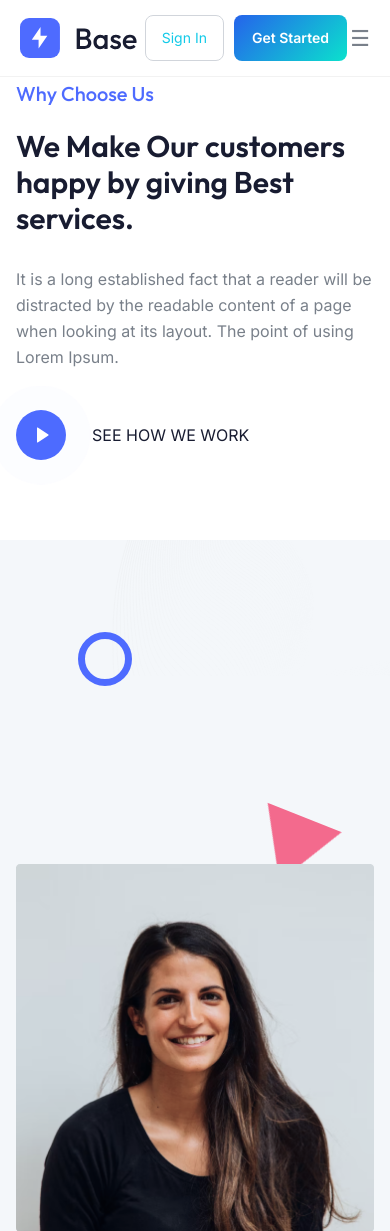
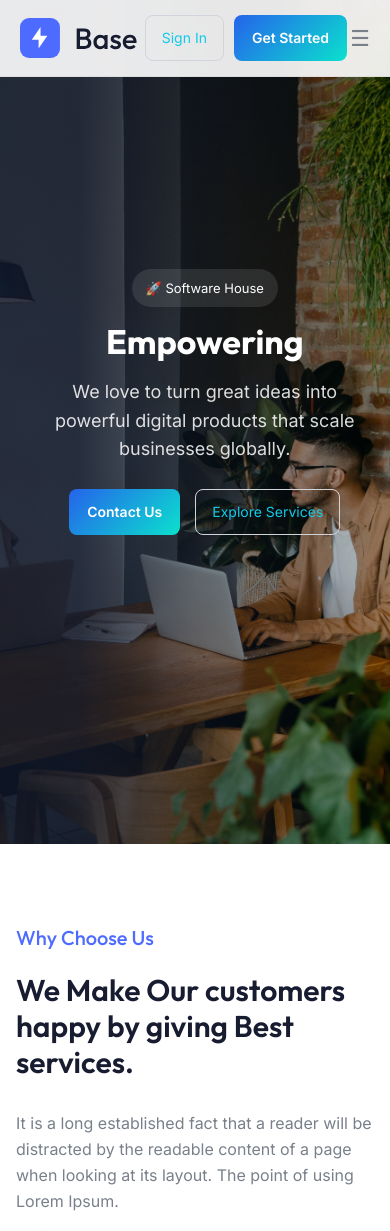
Before and after one commit to MuhammadNouman769/btr_solutions, a Django app: page /about/ in a window 390 px wide. Shown: the top 1231 px of the page. Run offline with Django 5.2, Linux system fonts and the light colour scheme; some libraries are stand-ins or nearby versions.

Commit message:
Add hero section with background image, content, and buttons; enhance styles for responsiveness

```diff
--- a/Templates/home/about_us.html
+++ b/Templates/home/about_us.html
@@ -2,6 +2,36 @@
 {% load static %}
 {% block title %}BTR - Home{% endblock %}
 {% block content %}
+
+{% load static %}
+
+<section class="hero">
+
+  <!-- BACKGROUND IMAGE -->
+  <div class="hero-bg"></div>
+  <div class="hero-overlay"></div>
+
+  <!-- CONTENT -->
+  <div class="hero-content">
+
+    <span class="tag">🚀 Software House</span>
+
+    <h1>
+      Empowering <span id="typing"></span>
+    </h1>
+
+    <p>
+      We love to turn great ideas into powerful digital products that scale businesses globally.
+    </p>
+
+    <div class="hero-buttons">
+      <a href="#contact" class="btn-primary">Contact Us</a>
+      <a href="#services" class="btn-outline">Explore Services</a>
+    </div>
+
+  </div>
+
+</section>
 
      <!-- ===== About Start ===== -->
      <section class="ji gp uq 2xl:ud-py-35 pg">
--- a/static/css/style.css
+++ b/static/css/style.css
@@ -2736,3 +2736,118 @@ h1,  h2,  h3,  h4,  h5,  h6{
     gap: 15px;
   }
 }
+
+
+.hero {
+  position: relative;
+  height: 100vh;
+  width: 100%;
+  display: flex;
+  align-items: center;
+  justify-content: center;
+  overflow: hidden;
+}
+
+/* background */
+.hero-bg {
+  position: absolute;
+  inset: 0;
+  background: url("/static/images/about-us.jpg") center/cover no-repeat;
+  transform: scale(1.05);
+}
+
+/* modern gradient overlay (like your screenshot style upgrade) */
+.hero-overlay {
+  position: absolute;
+  inset: 0;
+  background: linear-gradient(
+    90deg,
+    rgba(15,23,42,0.85) 20%,
+    rgba(15,23,42,0.5) 50%,
+    rgba(0,0,0,0.2)
+  );
+}
+
+/* content alignment (LEFT like professional SaaS sites) */
+.hero-content {
+  position: relative;
+  max-width: 650px;
+  color: #fff;
+}
+
+/* badge */
+.tag {
+  display: inline-block;
+  padding: 6px 14px;
+  border-radius: 20px;
+  background: rgba(255,255,255,0.1);
+  font-size: 13px;
+  margin-bottom: 15px;
+}
+
+/* heading */
+.hero-content h1 {
+  font-size: 54px;
+  font-weight: 700;
+  line-height: 1.2;
+  margin-bottom: 15px;
+}
+
+.hero-content h1 span {
+  color: #0be1cd;
+}
+
+/* paragraph */
+.hero-content p {
+  font-size: 18px;
+  opacity: 0.85;
+  line-height: 1.6;
+  margin-bottom: 25px;
+}
+
+/* buttons */
+.hero-buttons {
+  display: flex;
+  gap: 15px;
+}
+
+/* primary */
+.btn-primary {
+  padding: 12px 22px;
+  background: linear-gradient(135deg,#2563eb,#0be1cd);
+  border-radius: 10px;
+  color: #fff;
+  font-weight: 600;
+  text-decoration: none;
+  transition: 0.3s;
+}
+
+.btn-primary:hover {
+  transform: translateY(-3px);
+}
+
+/* outline */
+.btn-outline {
+  padding: 12px 22px;
+  border: 1px solid #fff;
+  border-radius: 10px;
+  color: #fff;
+  text-decoration: none;
+}
+
+.btn-outline:hover {
+  background: #fff;
+  color: #111;
+}
+
+/* responsive */
+@media (max-width: 768px) {
+  .hero-content {
+    margin-left: 5%;
+    max-width: 90%;
+  }
+
+  .hero-content h1 {
+    font-size: 34px;
+  }
+}
```
